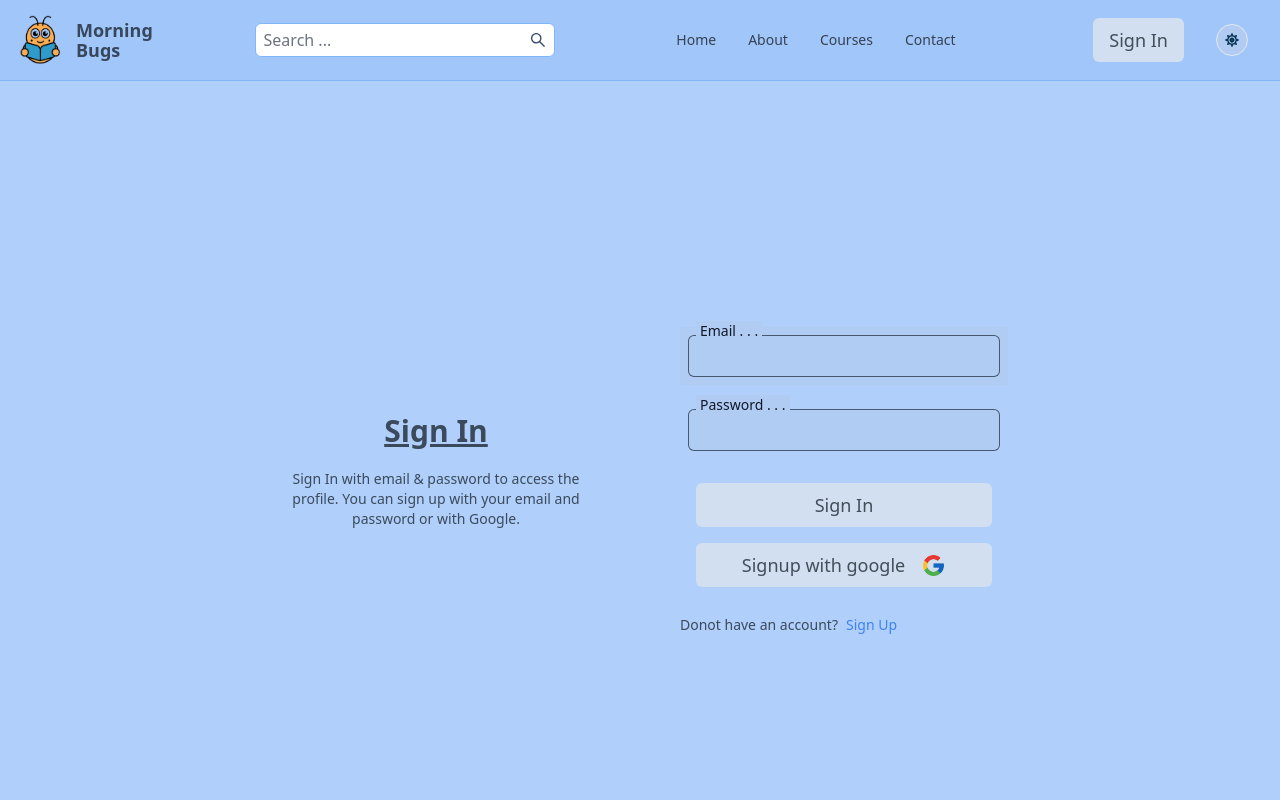
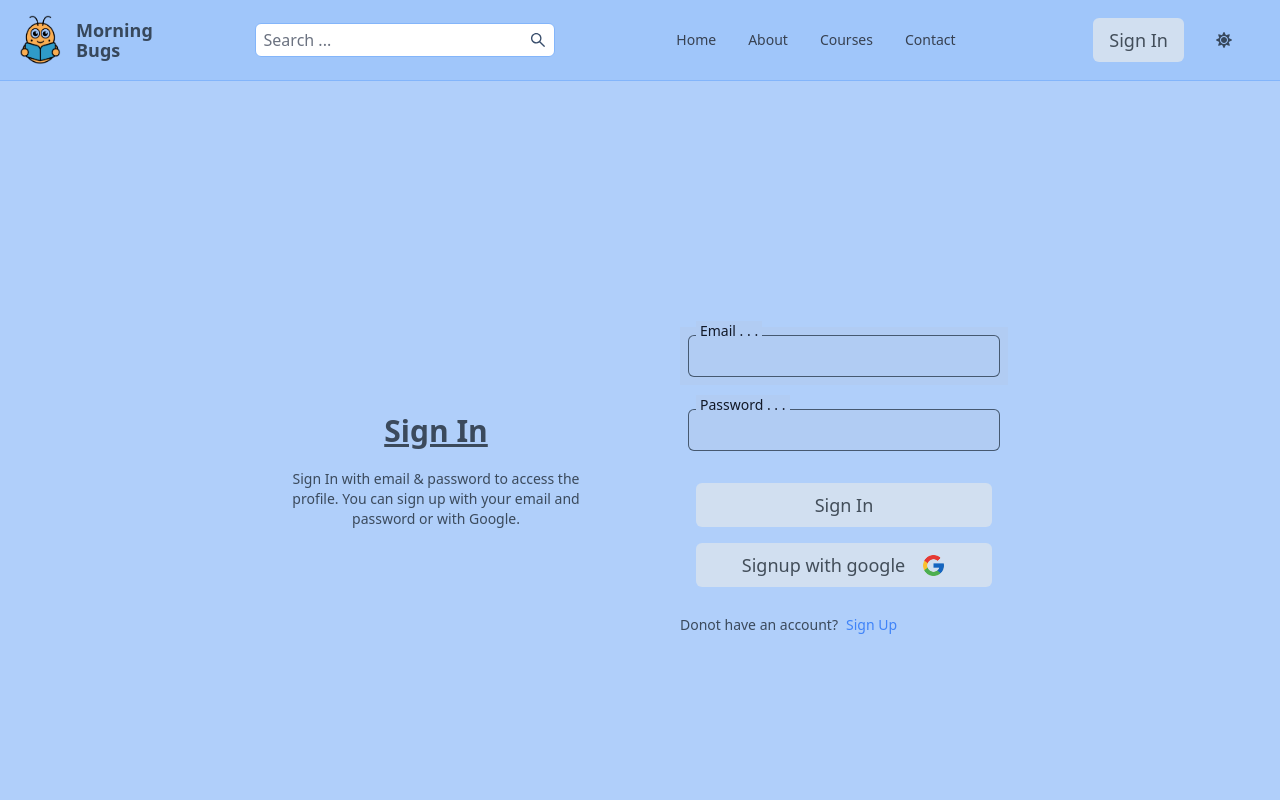
Before and after one commit to Fouzia-Oreen/MorningBuds, a React (Vite) app in the folder client/: page /sign-in in a window 1280 px wide. Shown: the top 800 px of the page. Built offline with nearby package versions, Linux system fonts and the light colour scheme; no server answers.

Commit message:
darkmode updated

```diff
--- a/client/src/components/NavLink.jsx
+++ b/client/src/components/NavLink.jsx
@@ -88,9 +88,9 @@ export default function Header() {
             <SigninButton  />
           </Link>
         )}
-    <Button color="gray" className="hidden lg:flex w-8 h-8 rounded-full my-auto text-[#103a5c]  items-center bg-[#b1ccf3] "  onClick={() => dispatch(toggleTheme())}>
+    <button color="gray" className="hidden lg:flex w-8 h-8 rounded-full my-auto dark:text-[#7a838a]  items-center "  onClick={() => dispatch(toggleTheme())}>
       {theme === 'light' ? <FaSun /> : <FaMoon />}
-    </Button>
+    </button>
         </div>
 
         <NavbarToggle />
```
